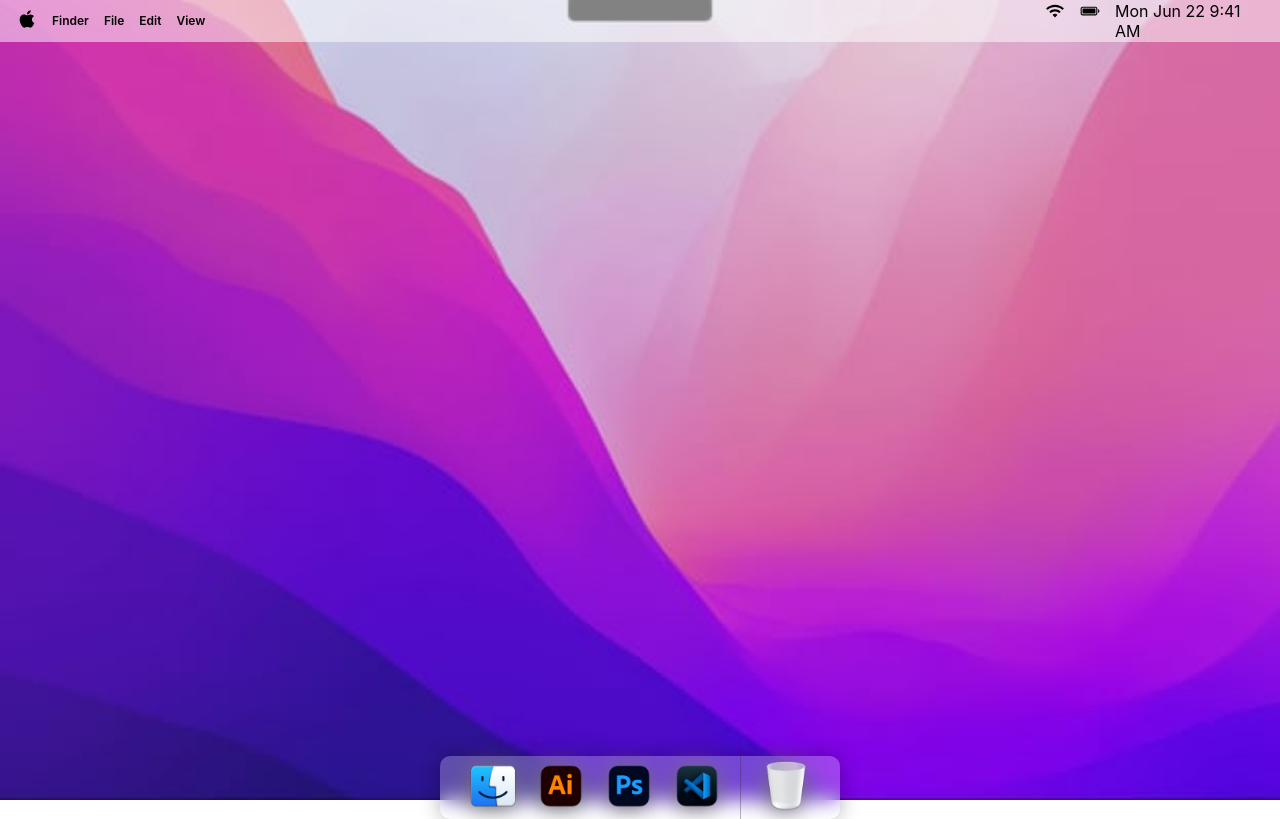
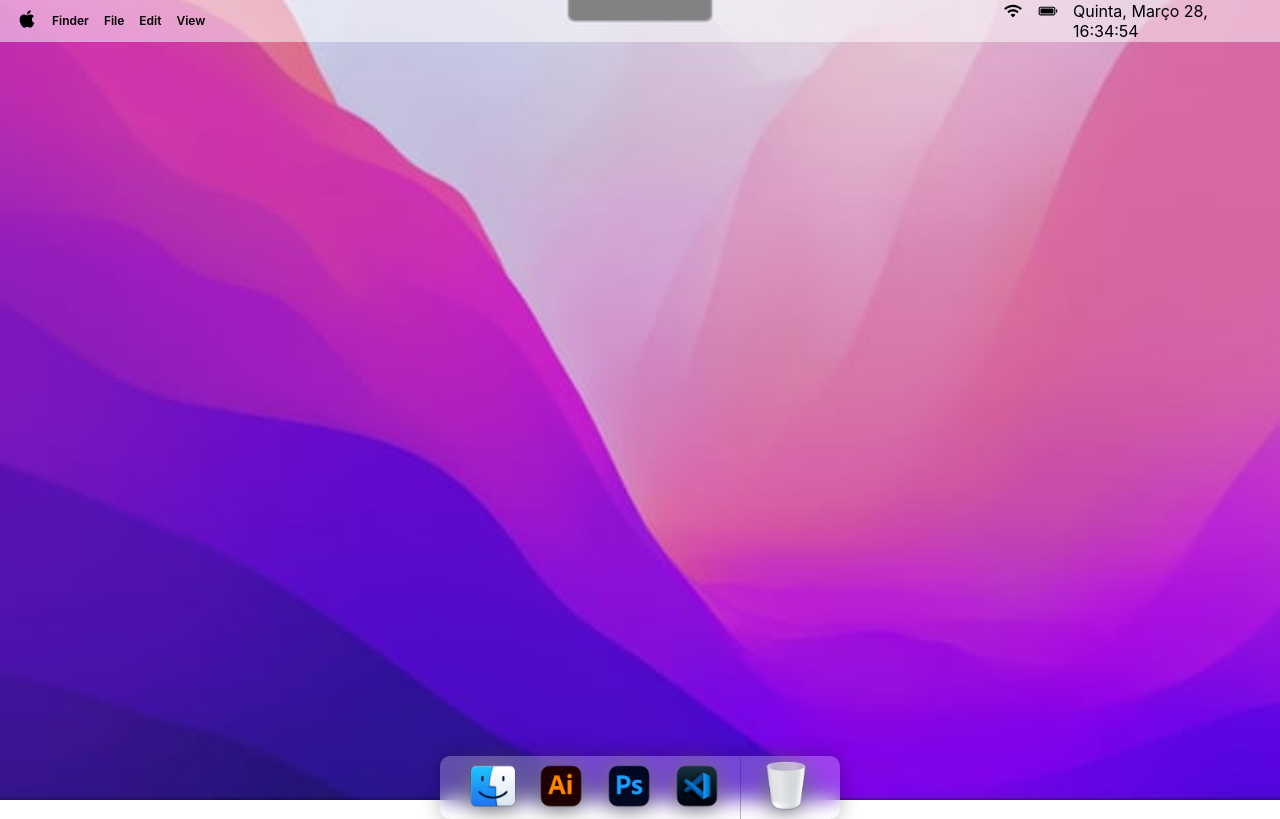
Before and after one commit to Andre-Rodrigues-Dev-Web/clone-macos-monterey, a React (Create React App) app in the folder clone-macos-monterey/: page / in a window 1280 px wide. Built offline with nearby package versions, Linux system fonts and the light colour scheme.

Commit message:
feat: ajustes de insercao de data

```diff
--- a/clone-macos-monterey/public/index.html
+++ b/clone-macos-monterey/public/index.html
@@ -10,34 +10,11 @@
       content="Web site created using create-react-app"
     />
     <link rel="apple-touch-icon" href="%PUBLIC_URL%/logo192.png" />
-    <!--
-      manifest.json provides metadata used when your web app is installed on a
-      user's mobile device or desktop. See https://developers.google.com/web/fundamentals/web-app-manifest/
-    -->
     <link rel="manifest" href="%PUBLIC_URL%/manifest.json" />
-    <!--
-      Notice the use of %PUBLIC_URL% in the tags above.
-      It will be replaced with the URL of the `public` folder during the build.
-      Only files inside the `public` folder can be referenced from the HTML.
-
-      Unlike "/favicon.ico" or "favicon.ico", "%PUBLIC_URL%/favicon.ico" will
-      work correctly both with client-side routing and a non-root public URL.
-      Learn how to configure a non-root public URL by running `npm run build`.
-    -->
-    <title>React App</title>
+    <title>Clone MacOS Monterey</title>
   </head>
   <body>
-    <noscript>You need to enable JavaScript to run this app.</noscript>
+    <noscript>Você precisa habilitar o JavaScript para acessar o projeto.</noscript>
     <div id="root"></div>
-    <!--
-      This HTML file is a template.
-      If you open it directly in the browser, you will see an empty page.
-
-      You can add webfonts, meta tags, or analytics to this file.
-      The build step will place the bundled scripts into the <body> tag.
-
-      To begin the development, run `npm start` or `yarn start`.
-      To create a production bundle, use `npm run build` or `yarn build`.
-    -->
   </body>
 </html>
--- /dev/null
+++ b/clone-macos-monterey/src/components/MenuTop/Date.jsx
@@ -0,0 +1,31 @@
+import React, { useState, useEffect } from 'react';
+
+const DataHoraComponent = () => {
+  const [dataHoraAtual, setDataHoraAtual] = useState(new Date());
+
+  useEffect(() => {
+    const intervalID = setInterval(() => {
+      setDataHoraAtual(new Date());
+    }, 1000);
+
+    return () => clearInterval(intervalID);
+  }, []);
+
+  const obterDataHoraFormatada = () => {
+    const diasSemana = ['Domingo', 'Segunda', 'Terça', 'Quarta', 'Quinta', 'Sexta', 'Sábado'];
+    const meses = ['Janeiro', 'Fevereiro', 'Março', 'Abril', 'Maio', 'Junho', 'Julho', 'Agosto', 'Setembro', 'Outubro', 'Novembro', 'Dezembro'];
+
+    const diaSemana = diasSemana[dataHoraAtual.getDay()];
+    const mes = meses[dataHoraAtual.getMonth()];
+    const numeroDia = dataHoraAtual.getDate();
+    const horas = dataHoraAtual.getHours();
+    const minutos = dataHoraAtual.getMinutes();
+    const segundos = dataHoraAtual.getSeconds();
+
+    return `${diaSemana}, ${mes} ${numeroDia}, ${horas}:${minutos}:${segundos}`;
+  };
+
+  return <li>{obterDataHoraFormatada()}</li>;
+};
+
+export default DataHoraComponent;
--- a/clone-macos-monterey/src/components/MenuTop/LinksRight.jsx
+++ b/clone-macos-monterey/src/components/MenuTop/LinksRight.jsx
@@ -1,3 +1,4 @@
+import DataHoraComponent from "./Date";
 import { ContainerRigth } from "./style";
 import { IoIosWifi, IoIosBatteryFull } from "react-icons/io";
 
@@ -11,7 +12,7 @@ const LinksRight = () => {
         <li>
           <IoIosBatteryFull size={20} />
         </li>
-        <li>Mon Jun 22 9:41 AM</li>
+        <DataHoraComponent />
       </ul>
     </ContainerRigth>
   );
--- a/clone-macos-monterey/src/components/MenuTop/style.js
+++ b/clone-macos-monterey/src/components/MenuTop/style.js
@@ -26,7 +26,7 @@ const ContainerLeft = styled.div`
 `
 
 const ContainerRigth = styled.div`
-    width: 218px;
+    width: 260px;
     ul{
         display: flex;
         flex-direction: row;
--- a/clone-macos-monterey/src/views/home/Illustrator.jsx
+++ b/clone-macos-monterey/src/views/home/Illustrator.jsx
@@ -6,29 +6,42 @@ import {
   HeaderWindow,
 } from "./style";
 import logoIllustrator from "../../assets/imgs/icons/adobe_illustrator.png";
+
 const IllustratorEditor = () => {
   const [isVisible, setIsVisible] = useState(true);
+  const [containerWidth, setContainerWidth] = useState("80%");
 
   const handleCloseWindow = () => {
     setIsVisible(false);
   };
 
+  const handleSecondButtonClick = () => {
+    if (containerWidth === "98%") {
+      setContainerWidth("80%");
+    } else if (containerWidth === "80%") {
+      setIsVisible(false);
+    }
+  };
+
+  const handleThirdButtonClick = () => {
+    setContainerWidth("98%");
+  };
 
   return (
     <>
       {isVisible && (
-        <ContainerIllustrator>
+        <ContainerIllustrator style={{ width: containerWidth }}>
           <HeaderWindow>
             <div className="actions-left">
               <div className="buttons-window">
                 <button onClick={handleCloseWindow}></button>
-                <button></button>
-                <button></button>
+                <button onClick={handleSecondButtonClick}></button>
+                <button onClick={handleThirdButtonClick}></button>
               </div>
             </div>
           </HeaderWindow>
           <HeaderLogo>
-            <img src={logoIllustrator} />
+            <img src={logoIllustrator} alt="Illustrator Logo" />
           </HeaderLogo>
           <ContentEditor>
             <div className="sidebar-editor">
```
